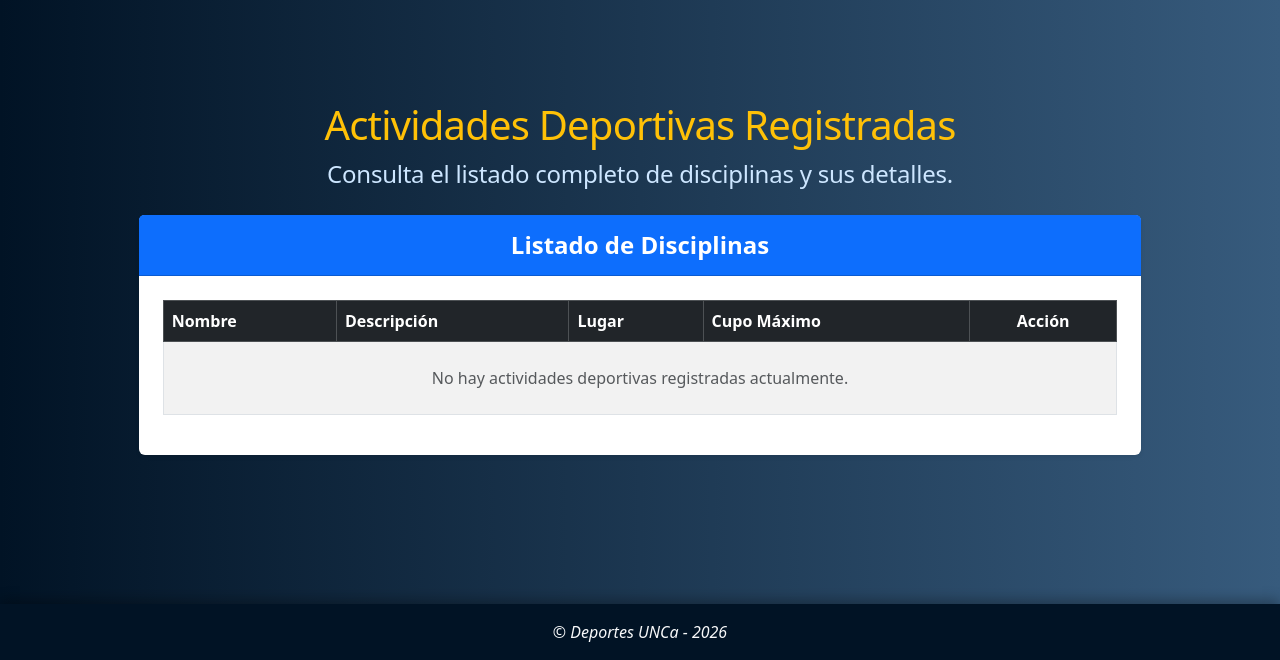
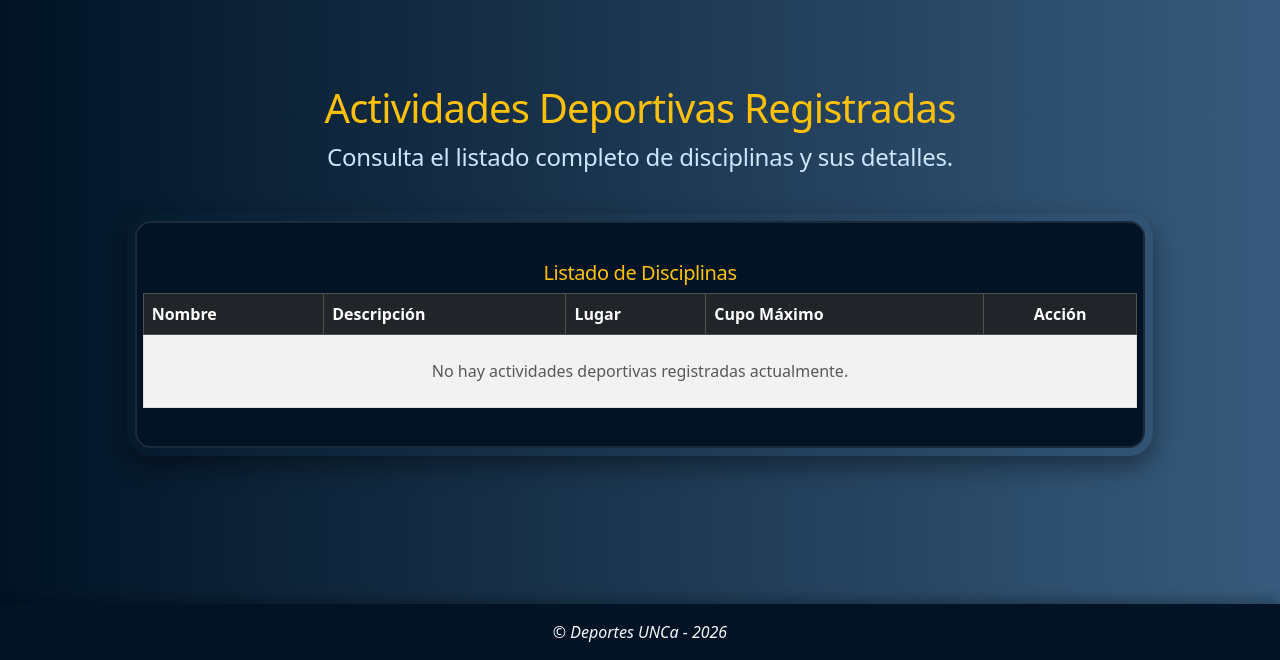
Before and after one commit to wusito/Programacion-III-Resolucion-de-Trabajos-Practicos, a Django app: page /actividades/ in a window 1280 px wide. Shown: the part 140-800 px from the top of the page. Run offline with Django 5.2, Linux system fonts and the light colour scheme; data that the repository does not hold is empty.

Commit message:
Refactorizar la plantilla lista_actividades.html: mejorar la estructura del HTML y añadir visualización del cupo de actividades.

```diff
--- a/Unidad 4/Trabajo Práctico N°5-6-7-8/apps/reservas/templates/reservas/lista_actividades.html
+++ b/Unidad 4/Trabajo Práctico N°5-6-7-8/apps/reservas/templates/reservas/lista_actividades.html
@@ -12,12 +12,10 @@
   </div>
 
   <div class="row justify-content-center">
-    <div class="col-12 col-lg-10">
-      <div class="card shadow-sm border-0">
-        <div class="card-header bg-primary text-white text-center py-3">
-          <h4 class="mb-0 fw-bold">Listado de Disciplinas</h4>
-        </div>
-        <div class="card-body p-4">
+    <fieldset class="col-12 col-md-10 row g-3">
+      <legend>Listado de Disciplinas</legend>
+
+      <div class="w-100 p-0 m-0">
         <div class="table-responsive">
           <table class="table table-striped table-bordered align-middle">
             <thead class="table-dark">
@@ -60,8 +58,7 @@
           </table>
         </div>
       </div>
-      </div>
-    </div>
+    </fieldset>
   </div>
 </section>
 {% endblock %}
```
Lines whose indentation alone changed are shown as unchanged.
